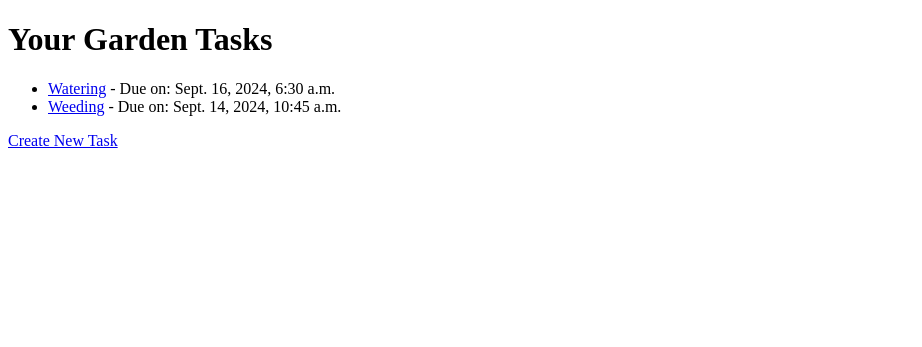
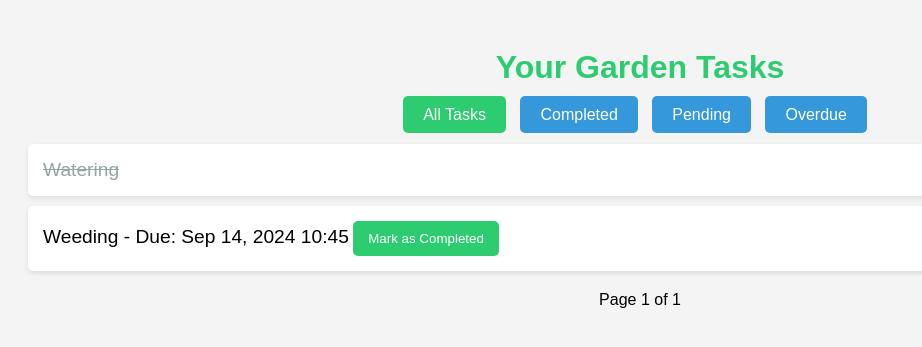
Before and after one commit to gashug/ShambaScape, a Django app: page /planner/tasks/ in a window 1280 px wide. Shown: the top 347 px of the page, without its empty margins (0-922 px from the left). Run offline with Django 5.2, Linux system fonts and the light colour scheme; data comes from the database, SQL or seed files in the repository; both versions use the stored data as it was after the commit.

Commit message:
updated planner models, functionalities, views and templates

```diff
--- a/planner/models.py
+++ b/planner/models.py
@@ -5,6 +5,7 @@ class Task(models.Model):
     name = models.CharField(max_length=100)  # Task name (e.g., "Water the roses")
     description = models.TextField(blank=True)  # Optional task description
     due_date = models.DateTimeField()  # Date and time the task is due
+    completed = models.BooleanField(default=False)  # Field to track if the task is completed
 
     def __str__(self):
         return self.name  # Returns the task name when referenced
--- /dev/null
+++ b/planner/static/planner/css/task_list.css
@@ -0,0 +1,88 @@
+body {
+    font-family: Arial, sans-serif;
+    padding: 20px;
+    background-color: #f4f4f4;
+}
+
+h1 {
+    text-align: center;
+    color: #2ecc71;
+    margin-bottom: 20px;
+}
+
+.filters {
+    text-align: center;
+    margin-bottom: 20px;
+}
+
+.filters a {
+    padding: 10px 20px;
+    margin-right: 10px;
+    background-color: #3498db;
+    color: white;
+    text-decoration: none;
+    border-radius: 5px;
+}
+
+.filters a.active {
+    background-color: #2ecc71;
+}
+
+.filters a:hover {
+    background-color: #2980b9;
+}
+
+ul.task-list {
+    list-style-type: none;
+    padding: 0;
+}
+
+.task-list li {
+    display: flex;
+    justify-content: space-between;
+    background-color: white;
+    margin-bottom: 10px;
+    padding: 15px;
+    border-radius: 5px;
+    box-shadow: 0 2px 5px rgba(0, 0, 0, 0.1);
+}
+
+.task-name {
+    font-size: 1.2rem;
+}
+
+.task-name.completed {
+    text-decoration: line-through;
+    color: #95a5a6;
+}
+
+.mark-completed-btn {
+    padding: 10px 15px;
+    background-color: #2ecc71;
+    color: white;
+    border: none;
+    border-radius: 5px;
+    cursor: pointer;
+}
+
+.mark-completed-btn:hover {
+    background-color: #27ae60;
+}
+
+.pagination {
+    text-align: center;
+    margin-top: 20px;
+}
+
+.step-links a {
+    margin: 0 5px;
+    padding: 10px;
+    background-color: #3498db;
+    color: white;
+    text-decoration: none;
+    border-radius: 5px;
+}
+
+.step-links a:hover {
+    background-color: #2980b9;
+}
--- a/planner/templates/planner/task_list.html
+++ b/planner/templates/planner/task_list.html
@@ -1,20 +1,62 @@
+{% load static %}
 <!DOCTYPE html>
 <html lang="en">
 <head>
     <meta charset="UTF-8">
     <meta name="viewport" content="width=device-width, initial-scale=1.0">
-    <title>Task List</title>
+    <title>Your Task List</title>
+    <link rel="stylesheet" href="{% static 'planner/css/task_list.css' %}">
 </head>
 <body>
+
     <h1>Your Garden Tasks</h1>
-    <ul>
+
+    <!-- Filter Options -->
+    <div class="filters">
+        <a href="?status=all" class="{% if status_filter == 'all' %}active{% endif %}">All Tasks</a>
+        <a href="?status=completed" class="{% if status_filter == 'completed' %}active{% endif %}">Completed</a>
+        <a href="?status=pending" class="{% if status_filter == 'pending' %}active{% endif %}">Pending</a>
+        <a href="?status=overdue" class="{% if status_filter == 'overdue' %}active{% endif %}">Overdue</a>
+    </div>
+
+    <!-- Task List -->
+    <ul class="task-list">
         {% for task in tasks %}
             <li>
-                <a href="{% url 'task_detail' task.id %}">{{ task.name }}</a>
-                - Due on: {{ task.due_date }}
+                <form method="POST">
+                    {% csrf_token %}
+                    <input type="hidden" name="task_id" value="{{ task.id }}">
+                    {% if task.completed %}
+                        <span class="task-name completed">{{ task.name }}</span>
+                    {% else %}
+                        <span class="task-name">{{ task.name }} - Due: {{ task.due_date|date:"M d, Y H:i" }}</span>
+                        <button type="submit" class="mark-completed-btn">Mark as Completed</button>
+                    {% endif %}
+                </form>
             </li>
+        {% empty %}
+            <li>No tasks found for this filter.</li>
         {% endfor %}
     </ul>
-    <a href="{% url 'task_create' %}">Create New Task</a>
+
+    <!-- Pagination Controls -->
+    <div class="pagination">
+        <span class="step-links">
+            {% if tasks.has_previous %}
+                <a href="?page=1">&laquo; first</a>
+                <a href="?page={{ tasks.previous_page_number }}">previous</a>
+            {% endif %}
+
+            <span class="current">
+                Page {{ tasks.number }} of {{ tasks.paginator.num_pages }}
+            </span>
+
+            {% if tasks.has_next %}
+                <a href="?page={{ tasks.next_page_number }}">next</a>
+                <a href="?page={{ tasks.paginator.num_pages }}">last &raquo;</a>
+            {% endif %}
+        </span>
+    </div>
+
 </body>
 </html>
--- a/planner/urls.py
+++ b/planner/urls.py
@@ -5,6 +5,6 @@ urlpatterns = [
     path('', views.planner_home, name='planner_home'),  # Planner home page
     path('tasks/', views.task_list, name='task_list'),  # Task list page
     path('create/', views.task_create, name='task_create'),  # URL for creating a new task
-    path('<int:task_id>/', views.task_detail, name='task_detail'),  # URL for viewing task details
+    path('<int:task_id>/', views.task_detail_edit, name='task_detail_edit'),  # URL for viewing task details
     path('<int:task_id>/add-reminder/', views.add_reminder, name='add_reminder'),  # URL for adding a reminder
 ]
--- a/planner/views.py
+++ b/planner/views.py
@@ -1,6 +1,7 @@
-from django.shortcuts import render, redirect
+from django.shortcuts import render, redirect, get_object_or_404
 from .models import Task, Reminder
 from datetime import datetime, timedelta
+from django.core.paginator import Paginator
 
 # Planner home view
 def planner_home(request):
@@ -26,8 +27,35 @@ def planner_home(request):
 
 # View to list all tasks
 def task_list(request):
-    tasks = Task.objects.all()  # Fetch all tasks
-    return render(request, 'planner/task_list.html', {'tasks': tasks})
+    # Filtering options
+    status_filter = request.GET.get('status', 'all')  # Get the status filter from query string
+    tasks = Task.objects.all()
+
+    # Apply filters
+    if status_filter == 'completed':
+        tasks = tasks.filter(completed=True)
+    elif status_filter == 'pending':
+        tasks = tasks.filter(completed=False)
+    elif status_filter == 'overdue':
+        tasks = tasks.filter(due_date__lt=datetime.now(), completed=False)
+
+    # Apply pagination (10 tasks per page)
+    paginator = Paginator(tasks, 10)
+    page_number = request.GET.get('page')
+    tasks_page = paginator.get_page(page_number)
+
+    if request.method == 'POST':
+        # Handle marking a task as completed
+        task_id = request.POST.get('task_id')
+        task = Task.objects.get(id=task_id)
+        task.completed = True
+        task.save()
+        return redirect('task_list')
+
+    return render(request, 'planner/task_list.html', {
+        'tasks': tasks_page,
+        'status_filter': status_filter
+    })
 
 # View to create a new task
 def task_create(request):
@@ -39,11 +67,24 @@ def task_create(request):
         return redirect('task_list')  # Redirect to the task list page
     return render(request, 'planner/task_create.html')
 
-# View to display the details of a specific task
-def task_detail(request, task_id):
-    task = Task.objects.get(id=task_id)  # Fetch task by ID
+# View to display and edit the details of a specific task
+def task_detail_edit(request, task_id):
+    task = get_object_or_404(Task, id=task_id)  # Fetch task by ID
     reminders = task.reminders.all()  # Fetch all reminders for the task
-    return render(request, 'planner/task_detail.html', {'task': task, 'reminders': reminders})
+
+    if request.method == 'POST':
+        # Handle task update
+        task.name = request.POST.get('name')
+        task.description = request.POST.get('description')
+        task.due_date = request.POST.get('due_date')
+        task.completed = 'completed' in request.POST  # Mark as completed if the checkbox is checked
+        task.save()
+        return redirect('task_detail_edit', task_id=task.id)
+
+    return render(request, 'planner/task_detail_edit.html', {
+        'task': task,
+        'reminders': reminders
+    })
 
 # View to add a reminder for a task
 def add_reminder(request, task_id):
@@ -53,3 +94,11 @@ def add_reminder(request, task_id):
         Reminder.objects.create(task=task, remind_at=remind_at)  # Create and save the reminder
         return redirect('task_detail', task_id=task.id)  # Redirect to the task detail page
     return render(request, 'planner/add_reminder.html', {'task': task})
+
+# View to delete an existing task
+def task_delete(request, task_id):
+    task = get_object_or_404(Task, id=task_id)
+    if request.method == 'POST':
+        task.delete()
+        return redirect('task_list')
+    return render(request, 'planner/task_confirm_delete.html', {'task': task})
--- a/templates/home.html
+++ b/templates/home.html
@@ -37,7 +37,7 @@
                 <img src="{% static 'images/planner-icon.jpg' %}" alt="Planner Icon">
                 <h3>Garden Planner</h3>
                 <p>Stay on top of your garden tasks with our intuitive planner and reminder system.</p>
-                <a href="{% url 'task_list' %}" class="feature-link">Plan Tasks</a>
+                <a href="{% url 'planner_home' %}" class="feature-link">Plan Tasks</a>
             </div>
         </div>
     </section>
@@ -47,6 +47,6 @@
         <p>&copy; 2024 ShambaScape. All rights reserved.</p>
     </footer>
 
-    <script src="{% static 'js/scripts.js' %}"></script>  <!-- Add interactivity -->
+    <script src="{% static 'js/scripts.js' %}"></script>
 </body>
 </html>
```
Also changed, not shown: planner/static/planner/css/task_create.css (added, +64 -0 lines), planner/static/planner/css/task_detail.css (added, +79 -0 lines), planner/static/planner/css/task_detail_edit.css (added, +88 -0 lines), planner/templates/planner/task_confirm_delete.html (added, +20 -0 lines), planner/templates/planner/task_create.html (+13 -6 lines), planner/templates/planner/task_detail.html (deleted, +0 -22 lines), planner/templates/planner/task_detail_edit.html (added, +51 -0 lines), db.sqlite3, planner/migrations/0002_task_completed.py (added), static/js/scripts.js (renamed from static/js/script.js).
